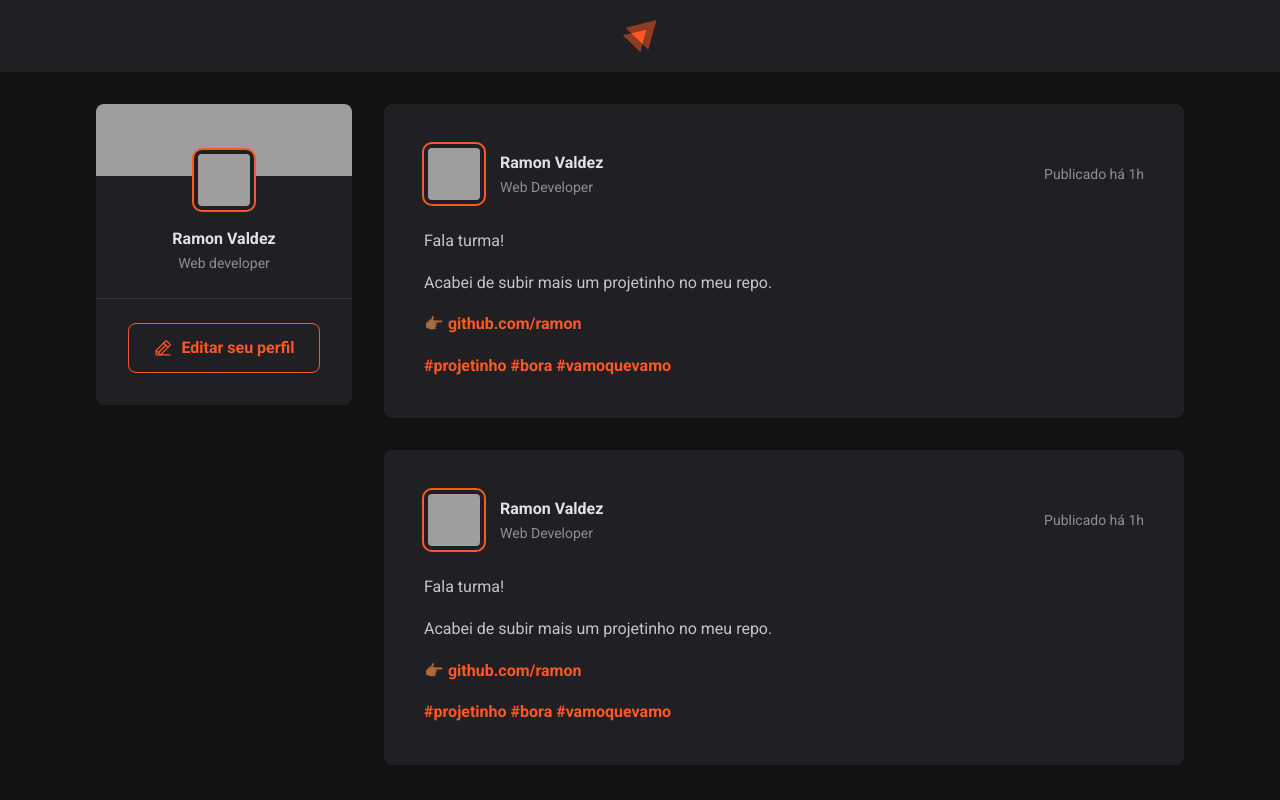
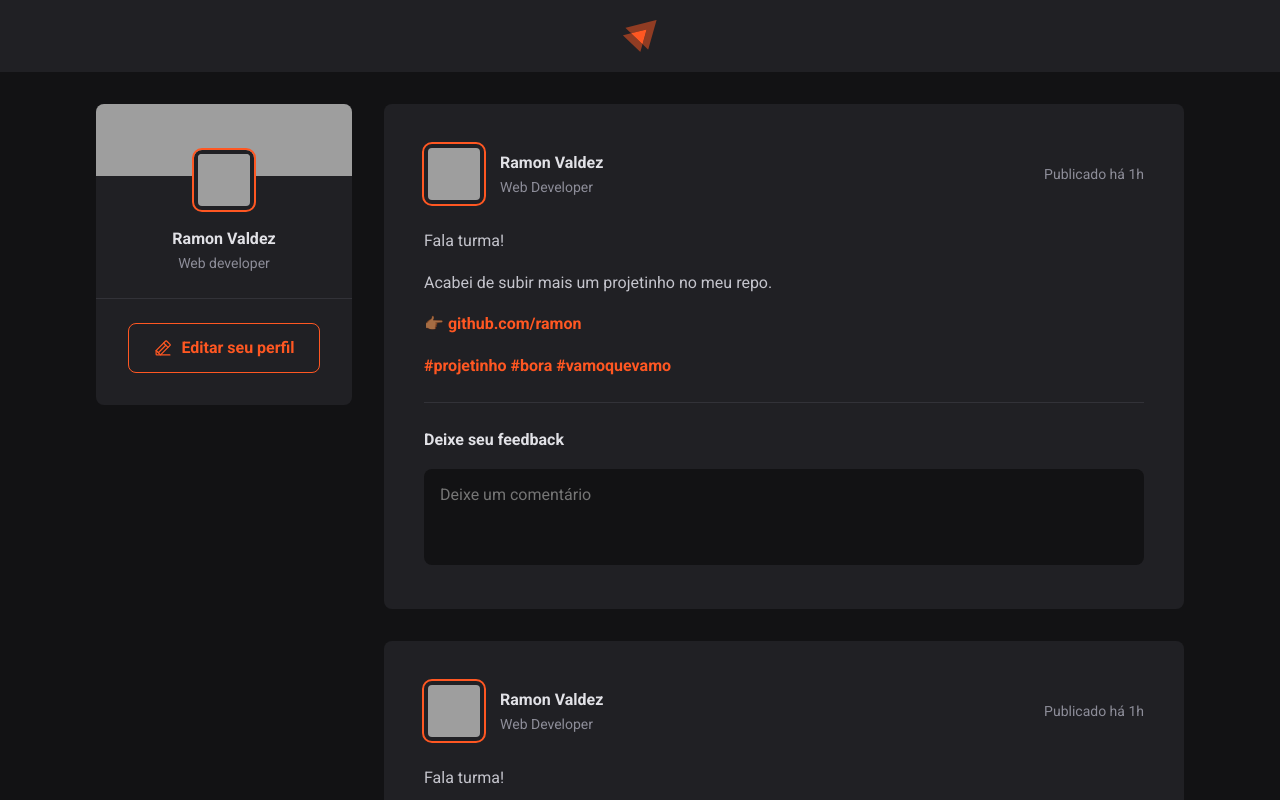
Before and after one commit to raphaelprsilva/madruga-feed, a React (Vite) app: page / in a window 1280 px wide. Shown: the top 800 px of the page. Built offline with nearby package versions, Linux system fonts and the light colour scheme; grey boxes are pictures that could not be loaded.

Commit message:
feat: add feedback form

```diff
--- a/src/components/Post.jsx
+++ b/src/components/Post.jsx
@@ -27,14 +27,23 @@
         <p>Fala turma!</p>
         <p>Acabei de subir mais um projetinho no meu repo.</p>
         <p>
-          👉🏾{' '}<a href="">github.com/ramon</a>
+          👉🏾 <a href="">github.com/ramon</a>
         </p>
         <p>
-          <a href="">#projetinho</a>{' '}
-          <a href="">#bora</a>{' '}
+          <a href="">#projetinho</a> <a href="">#bora</a>{' '}
           <a href="">#vamoquevamo</a>{' '}
         </p>
       </div>
+
+      <form className={styles.commentForm}>
+        <strong>Deixe seu feedback</strong>
+
+        <textarea placeholder="Deixe um comentário" />
+
+        <footer>
+          <button type="submit">Publicar</button>
+        </footer>
+      </form>
     </article>
   );
 }
--- a/src/components/Post.module.css
+++ b/src/components/Post.module.css
@@ -65,3 +65,53 @@
   color: var(--gray-400);
   line-height: 1.6;
 }
+
+.commentForm {
+  width: 100%;
+  margin-top: 1.5rem;
+  padding-top: 1.5rem;
+  border-top: 1px solid var(--gray-600);
+}
+
+.commentForm > strong {
+  line-height: 1.6;
+  color: var(--gray-100);
+}
+
+.commentForm > textarea {
+  width: 100%;
+  background: var(--gray-900);
+  border: 0;
+  resize: none;
+  height: 6rem;
+  padding: 1rem;
+  border-radius: 8px;
+  color: var(--gray-100);
+  margin-top: 1rem;
+}
+
+.commentForm footer {
+  visibility: hidden;
+  max-height: 0;
+}
+
+.commentForm:focus-within footer {
+  visibility: visible;
+  max-height: none;
+}
+
+.commentForm button[type=submit] {
+  padding: 1rem 1.5rem;
+  margin-top: 1rem;
+  border-radius: 8px;
+  border: 0;
+  background: var(--orange-500);
+  color: var(--white);
+  font-weight: bold;
+  cursor: pointer;
+  transition: background-color 0.1s;
+}
+
+.commentForm button[type=submit]:hover {
+  background: var(--orange-300);
+}
```
